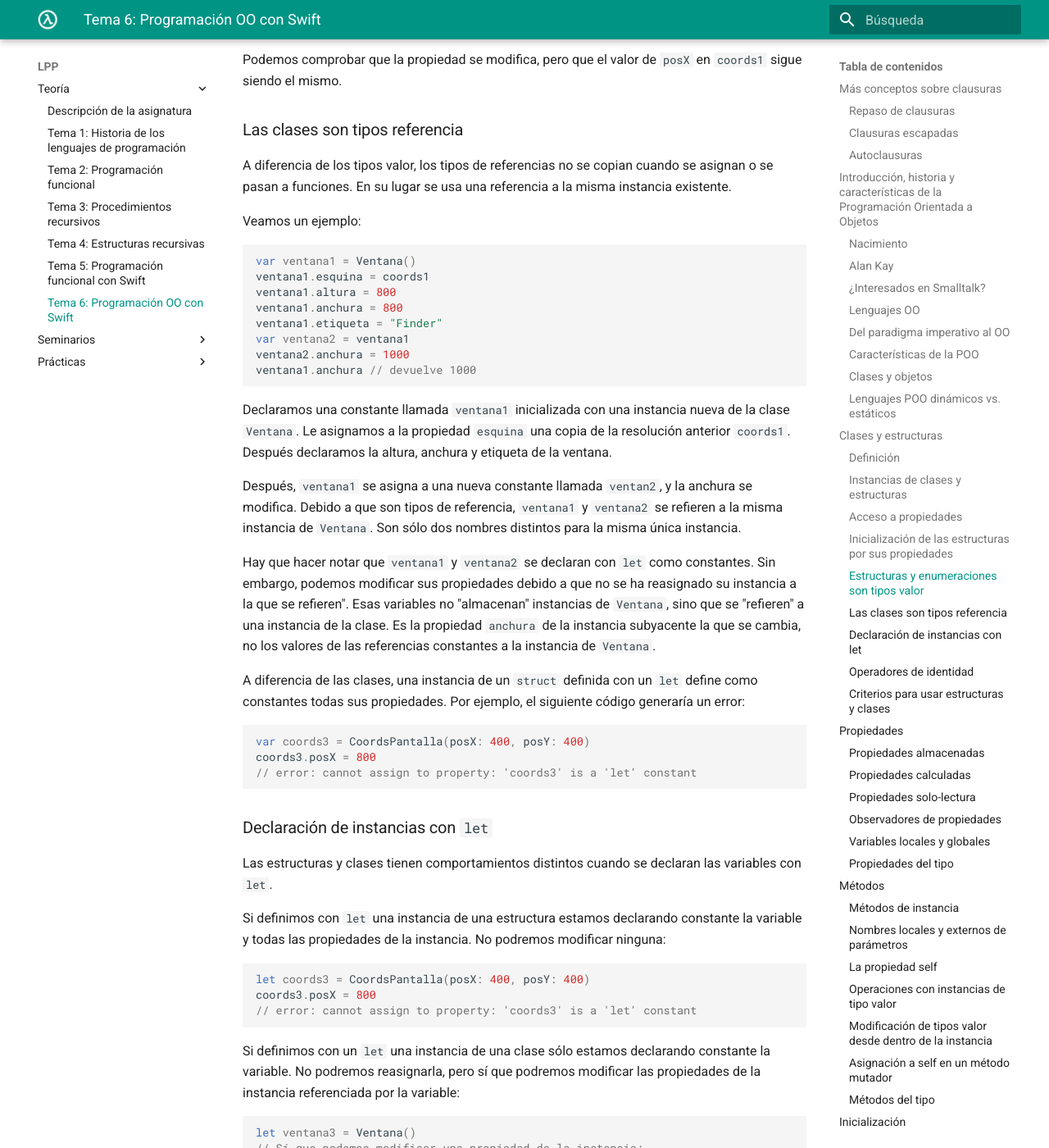
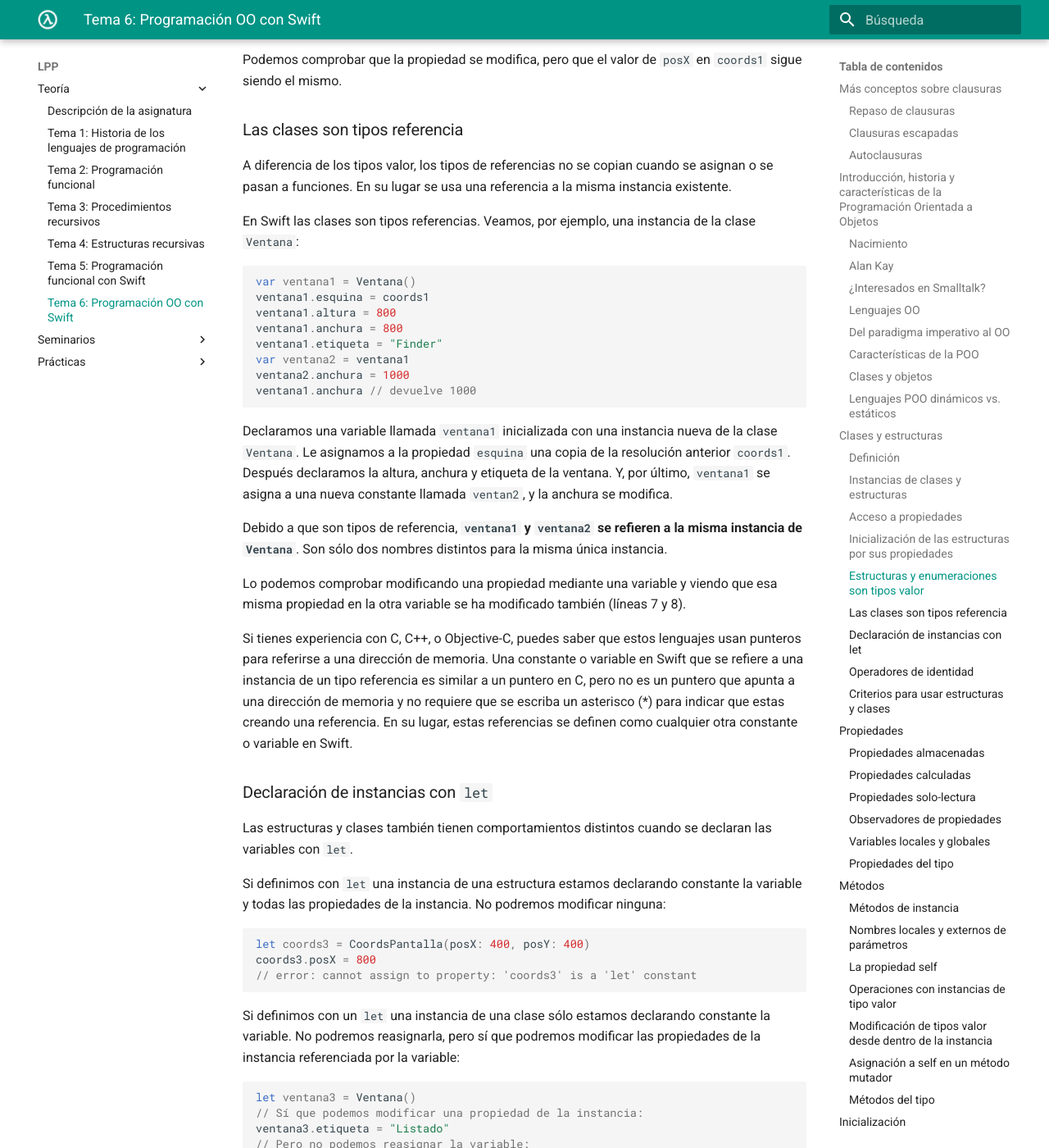
Before and after one commit to domingogallardo/apuntes-lpp, an MkDocs documentation site: the page built from docs/teoria/tema06-programacion-orientada-objetos-swift/tema06-programacion-orientada-objetos-swift.md, in a window 1280 px wide and 1400 px high, scrolled down 9025 px. Shown: the whole window at 82% size. Built offline with MkDocs 1.6.1 and Material for MkDocs 9.7.7, drawn with Linux system fonts in a browser that asks for light colours; some of the changed text lies outside the part shown.

Commit message:
Correcciones

````diff
--- a/docs/teoria/tema06-programacion-orientada-objetos-swift/tema06-programacion-orientada-objetos-swift.md
+++ b/docs/teoria/tema06-programacion-orientada-objetos-swift/tema06-programacion-orientada-objetos-swift.md
@@ -72,7 +72,7 @@ let f = construyeFunc()
 usaFunc(f) // -> 1
 ```
 
-El valor devuelto por `usaFunc` el el resultado de la invocación a
+El valor devuelto por `usaFunc` en el resultado de la invocación a
 `f()` en su segunda línea de código. Y el valor de `x` usado por la
 clausura `f` es el capturado en el momento de su creación (el valor
 `x=0` definido en la primera línea de `construyeFunc`).
@@ -466,7 +466,8 @@ A diferencia de los tipos valor, los tipos de referencias no se copian
 cuando se asignan o se pasan a funciones. En su lugar se usa una
 referencia a la misma instancia existente.
 
-Veamos un ejemplo:
+En Swift las clases son tipos referencias. Veamos, por ejemplo, una
+instancia de la clase `Ventana`:
 
 ```swift
 var ventana1 = Ventana()
@@ -479,87 +480,20 @@ ventana2.anchura = 1000
 ventana1.anchura // devuelve 1000
 ```
 
-Declaramos una constante llamada `ventana1` inicializada con una
+Declaramos una variable llamada `ventana1` inicializada con una
 instancia nueva de la clase `Ventana`. Le asignamos a la propiedad
 `esquina` una copia de la resolución anterior `coords1`. Después
-declaramos la altura, anchura y etiqueta de la ventana.
-
-Después, `ventana1` se asigna a una nueva constante llamada
-`ventan2`, y la anchura se modifica. Debido a que son
-tipos de referencia, `ventana1` y `ventana2` se refieren
-a la misma instancia de `Ventana`. Son sólo dos nombres distintos
-para la misma única instancia.
-
-Hay que hacer notar que `ventana1` y `ventana2` se
-declaran con `let` como constantes. Sin embargo, podemos modificar sus
-propiedades debido a que no se ha reasignado su instancia a la que se
-refieren". Esas variables no "almacenan" instancias de `Ventana`, sino que se
-"refieren" a una instancia de la clase. Es la propiedad `anchura`
-de la instancia subyacente la que se cambia, no los valores de las
-referencias constantes a la instancia de `Ventana`.
-
-A diferencia de las clases, una instancia de un `struct` definida con
-un `let` define como constantes todas sus propiedades. Por ejemplo, el
-siguiente código generaría un error:
-
-```swift
-var coords3 = CoordsPantalla(posX: 400, posY: 400)
-coords3.posX = 800
-// error: cannot assign to property: 'coords3' is a 'let' constant
-```
-
-### Declaración de instancias con `let`
-
-Las estructuras y clases tienen comportamientos distintos cuando se
-declaran las variables con `let`.
-
-Si definimos con `let` una instancia de una estructura estamos
-declarando constante la variable y todas las propiedades de la
-instancia. No podremos modificar ninguna:
-
-```swift
-let coords3 = CoordsPantalla(posX: 400, posY: 400)
-coords3.posX = 800
-// error: cannot assign to property: 'coords3' is a 'let' constant
-```
-
-Si definimos con un `let` una instancia de una clase sólo estamos
-declarando constante la variable. No podremos reasignarla, pero sí que
-podremos modificar las propiedades de la instancia referenciada por la
-variable:
-
-```swift
-let ventana3 = Ventana()
-// Sí que podemos modificar una propiedad de la instancia:
-ventana3.etiqueta = "Listado"
-// Pero no podemos reasignar la variable:
-ventana3 = ventana1
-// error: cannot assign to value: 'ventana3' is a 'let' constant
-```
-
-
-### Operadores de identidad
-
-A veces puede ser útil descubrir si dos constantes o variables se
-refieren exactamente a la misma instancia de una clase. Para permitir
-esto, Swift proporciona dos operadores de identidad:
-
-- Idéntico a (`===`)
-- No idéntico a (`!==`)
-
-```swift
-ventana1 === ventana2 // devuelve true
-ventana1 === ventana3 // devuelve false
-```
-
-Estos operadores "idéntico a" no son los mismos que los de "igual a"
-(representado por dos signos iguales `==`):
-
-- "Idéntico a" significa que dos constantes o variables de una clase
-  se refieren exactamente a la misma instancia de la clase.
-- "Igual a" significa que dos instancias se consideran "iguales" o
-  "equivalentes" en su valor. Es responsabilidad del diseñador de la
-  clase definir la implementación de estos operadores.
+declaramos la altura, anchura y etiqueta de la ventana. Y, por último,
+`ventana1` se asigna a una nueva constante llamada `ventan2`, y la
+anchura se modifica.
+
+Debido a que son tipos de referencia, **`ventana1` y `ventana2` se
+refieren a la misma instancia de `Ventana`**. Son sólo dos nombres
+distintos para la misma única instancia.
+
+Lo podemos comprobar modificando una propiedad mediante una variable y
+viendo que esa misma propiedad en la otra variable se ha modificado
+también (líneas 7 y 8).
 
 Si tienes experiencia con C, C++, o Objective-C, puedes saber que
 estos lenguajes usan punteros para referirse a una dirección de
@@ -569,6 +503,60 @@ es un puntero que apunta a una dirección de memoria y no requiere que
 se escriba un asterisco (*) para indicar que estas creando una
 referencia. En su lugar, estas referencias se definen como cualquier
 otra constante o variable en Swift.
+
+### Declaración de instancias con `let`
+
+Las estructuras y clases también tienen comportamientos distintos
+cuando se declaran las variables con `let`.
+
+Si definimos con `let` una instancia de una estructura estamos
+declarando constante la variable y todas las propiedades de la
+instancia. No podremos modificar ninguna:
+
+```swift
+let coords3 = CoordsPantalla(posX: 400, posY: 400)
+coords3.posX = 800
+// error: cannot assign to property: 'coords3' is a 'let' constant
+```
+
+Si definimos con un `let` una instancia de una clase sólo estamos
+declarando constante la variable. No podremos reasignarla, pero sí que
+podremos modificar las propiedades de la instancia referenciada por la
+variable:
+
+```swift
+let ventana3 = Ventana()
+// Sí que podemos modificar una propiedad de la instancia:
+ventana3.etiqueta = "Listado"
+// Pero no podemos reasignar la variable:
+ventana3 = ventana1
+// error: cannot assign to value: 'ventana3' is a 'let' constant
+```
+
+
+### Operadores de identidad
+
+A veces puede ser útil descubrir si dos constantes o variables se
+refieren exactamente a la misma instancia de una clase. Para permitir
+esto, Swift proporciona dos operadores de identidad:
+
+- Idéntico a (`===`)
+- No idéntico a (`!==`)
+
+```swift
+ventana1 === ventana2 // devuelve true
+ventana1 === ventana3 // devuelve false
+```
+
+Estos operadores "idéntico a" no son los mismos que los de "igual a"
+(representado por dos signos iguales `==`):
+
+- "Idéntico a" significa que dos constantes o variables de una clase
+  se refieren exactamente a la misma instancia de la clase.
+- "Igual a" significa que dos instancias se consideran "iguales" o
+  "equivalentes" en su valor. Es responsabilidad del diseñador de la
+  clase definir la implementación de estos operadores.
+
 
 ### Criterios para usar estructuras y clases
 
@@ -664,16 +652,6 @@ llamada `longitud`. En el ejemplo, `longitud` se inicializa cuando se
 crea el nuevo rango y no puede ser cambiada en el futuro, por ser una
 propiedad constante.
 
-Si creamos una instancia de una estructura y la asignamos a una
-constante, no podremos modificar las propiedades de la instancia,
-incluso si han sido declaradas como propiedades variables:
-
-```swift
-var rangoDeCuatroItems = RangoLongitudFija(primerValor: 0, longitud: 4)
-// este rango representa valores enteros 0, 1, 2 y 3
-rangoDeCuatroItems.primerValor = 6
-// esto producirá un error, incluso aun siendo primerValor una propiedad variable
-```
 
 ### Propiedades calculadas
 
@@ -842,11 +820,11 @@ su propio observador `didSet`, el nuevo valor que asignamos reemplaza
 el que acaba de añadirse a la propiedad.
 
 A continuación podemos ver un ejemplo de `willSet` y `didSet` en
-acción. En el definimos una clase nueva llamada `CuentaPasos`, que
+acción. En él definimos una clase nueva llamada `CuentaPasos`, que
 hace un seguimiento del número total de pasos que una persona hace al
 caminar. Esta clase puede usarse con datos de entrada de un
 _podómetro_ o cualquier otro sistema de seguir el ejercicio de la
-persona durante sus rutina diaria.
+persona durante su rutina diaria.
 
 ```swift
 class ContadorPasos {
@@ -1179,11 +1157,10 @@ func incrementa() {
 
 En la práctica no es necesario usar `self` casi nunca. Swift asume que
 cualquier referencia a una propiedad dentro de un método se refiere a
-la propiedad de la instancia. El único caso en que es obligado usarlo
-es cuando el nombre de la propiedad coincide con el nombre de un
-parámetro. En esta situación el nombre del parámetro toma precedencia
-y es necesario usar `self` para poder referirse a la propiedad de la
-instancia.
+la propiedad de la instancia. Es obligado usarlo es cuando el nombre
+de la propiedad coincide con el nombre de un parámetro. En esta
+situación el nombre del parámetro toma precedencia y es necesario usar
+`self` para poder referirse a la propiedad de la instancia.
 
 Un ejemplo:
 
@@ -1260,7 +1237,7 @@ realmente el punto en el que es llamado. La palabra clave `mutating`
 se añade a su definición para permitirle modificar sus propiedades.
 
 Hay que hacer notar que no es posible llamar a un método mutador sobre
-una constante de un tiempo estructura, porque sus propiedades no se
+una constante de un tipo estructura, porque sus propiedades no se
 pueden cambiar, incluso aunque sean propiedades variables:
 
 ```swift
````
Also changed, not shown: other parts of docs/teoria/tema06-programacion-orientada-objetos-swift/tema06-programacion-orientada-objetos-swift.md (+2 -2 lines).
